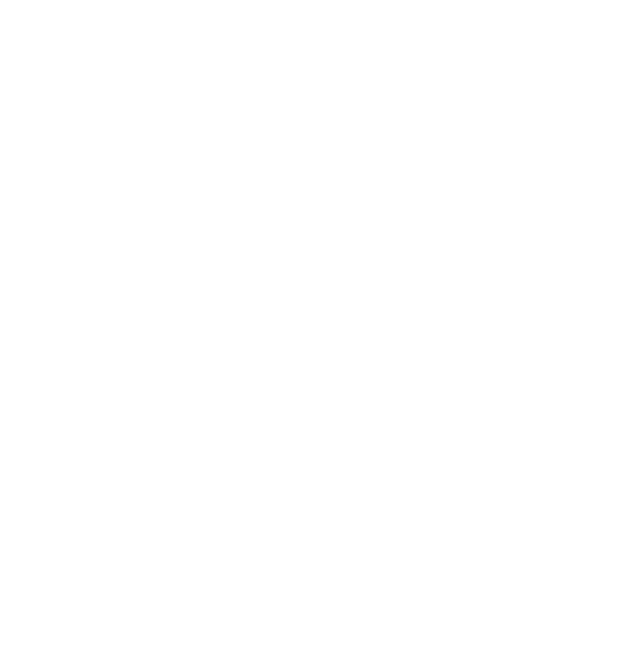
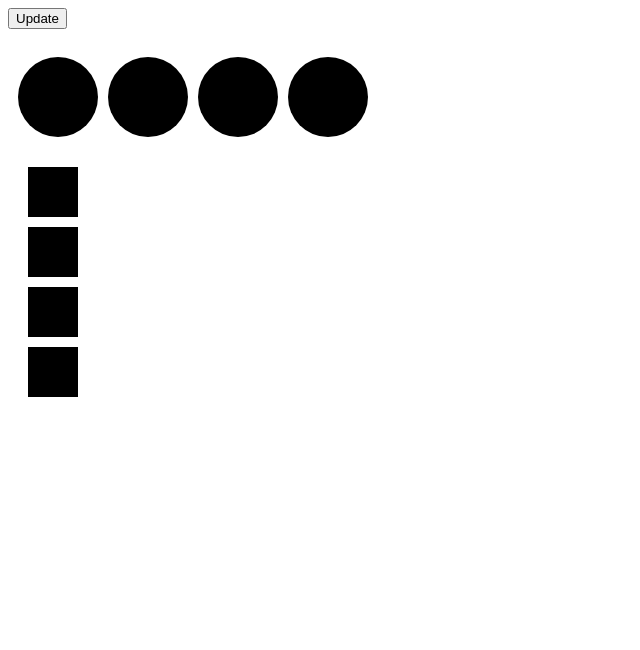
Before and after one commit to drd-2rcl/d3js, a plain HTML site: page selected-elements/index.html in a window 1280 px wide. Shown: the whole page, without its empty margins (0-640 px from the left). Drawn offline with nearby package versions, Linux system fonts and the light colour scheme.

Commit message:
Create function to handle styles

```diff
--- a/selected-elements/index.html
+++ b/selected-elements/index.html
@@ -6,9 +6,30 @@
     <style></style>
   </head>
   <body>
-    <svg width="400" height="100" id="one">
+    <button onclick="changeLook()">Update</button>
+    <br />
+    <br />
+    <svg width="600" height="600">
+      <circle cx="50" cy="50" r="40"></circle>
+      <circle cx="140" cy="50" r="40"></circle>
+      <circle cx="230" cy="50" r="40"></circle>
+      <circle cx="320" cy="50" r="40"></circle>
+      <g transform="translate(20,120)">
+        <rect width="50" height="50"></rect>
+        <rect width="50" height="50" y="60"></rect>
+        <rect width="50" height="50" y="120"></rect>
+        <rect width="50" height="50" y="180"></rect>
+      </g>
     </svg>
     <script>
+      const changeLook = () => {
+        d3.selectAll("circle").style("fill", "blue").style("stroke", "indigo").style("stroke-width", strokewidth);
+        d3.selectAll("rect").style("fill", "indigo").style("stroke", "yellow").style("stroke-width", "4");
+        d3.selectAll("rect").style("opacity", () => (Math.random()));
+      }
+
+      const strokewidth = (data,index) => (index*5)
+
     </script>
   </body>
 </html>
```
